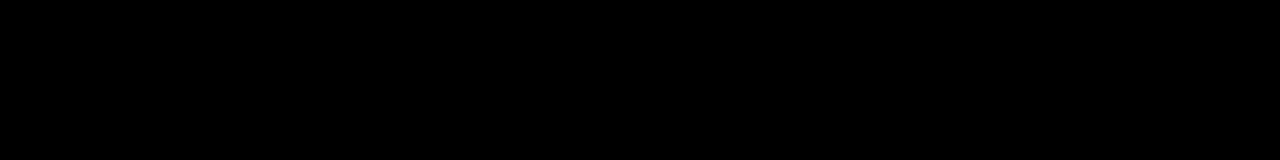
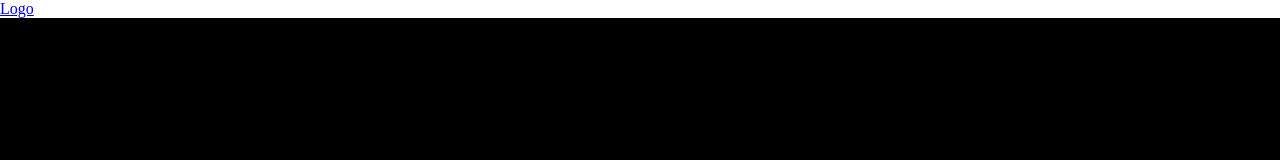
Before and after one commit to IsacHolstad/portfolio-1-isacholstad, a plain HTML site: page index.html in a window 1280 px wide. Drawn offline with Linux system fonts and the light colour scheme.

Commit message:
styling navigation

```diff
--- a/css/styles.css
+++ b/css/styles.css
@@ -1,4 +1,12 @@
+*{
+    margin: 0 auto;
+    padding: 0 auto;
+}
 body{
     background-color: black;
     color: white;
 }
+nav{
+    width: 100%;
+    background-color: white;
+}
--- a/index.html
+++ b/index.html
@@ -8,6 +8,12 @@
     <link rel="stylesheet" href="./css/styles.css">
 </head>
 <body>
+    <header class="header">
+        <nav class="navigation">
+            <a href="./index.html">Logo</a>
+
+        </nav>
+    </header>
 
 </body>
 </html>
```
